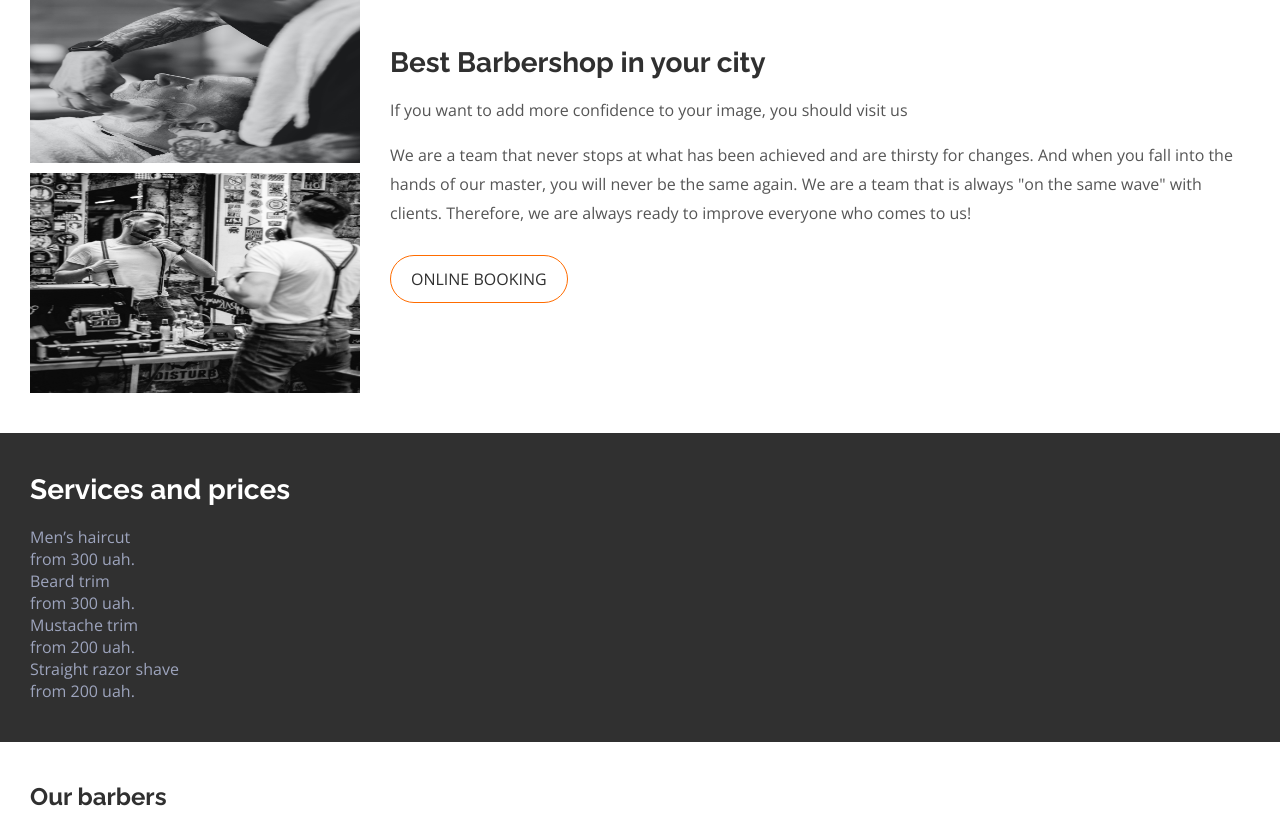
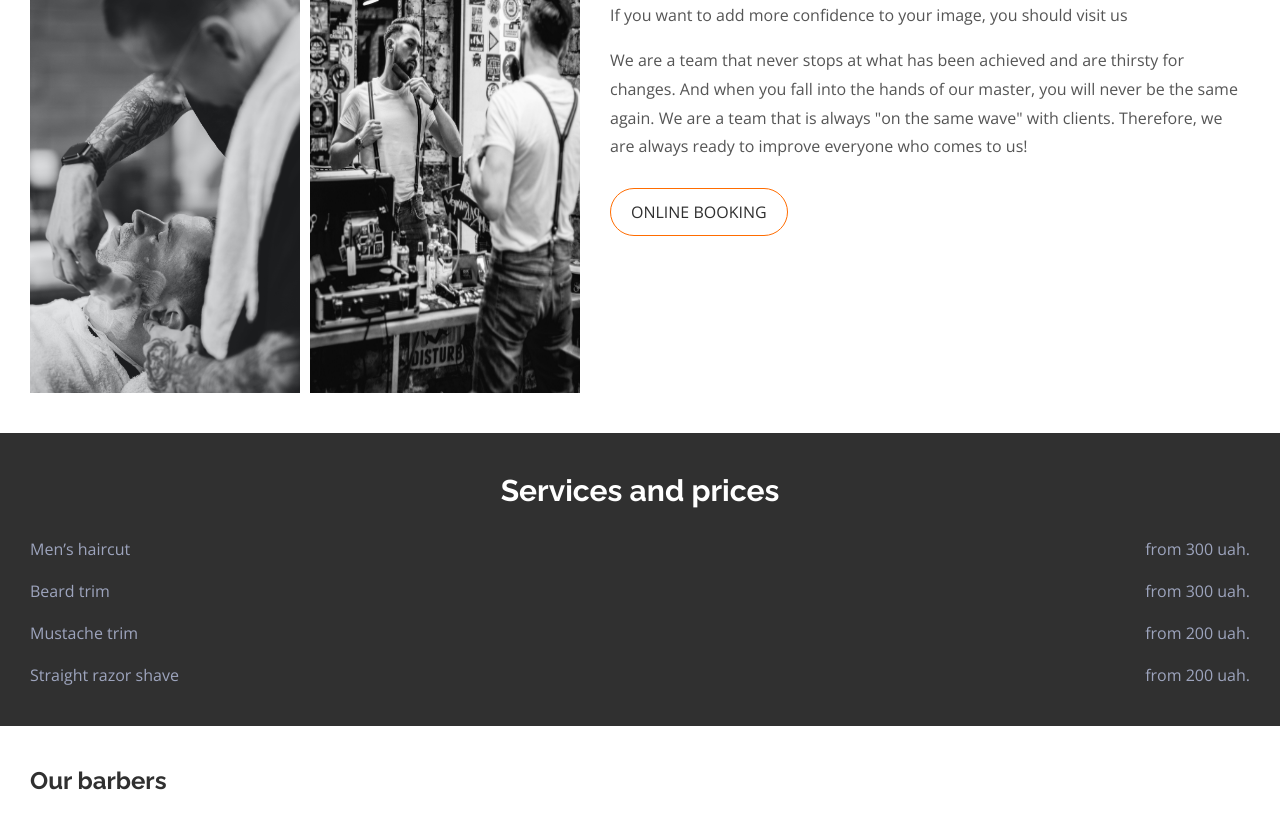
Before and after one commit to Katya-Semeniuk/barbershop, a plain HTML site: page index.html in a window 1280 px wide. Shown: the part 245-1063 px from the top of the page. Drawn offline with nearby package versions, Linux system fonts and the light colour scheme.

Commit message:
made about section responsive

```diff
--- a/assets/css/styles.css
+++ b/assets/css/styles.css
@@ -142,13 +142,22 @@ section {
   padding: 40px 30px;
 }
 #prices h2 {
-  font-size: 28px;
-  margin-bottom: 20px;
+  font-size: 30px;
+  margin-bottom: 30px;
+  text-align: center;
   color: var(--text-white-color);
 }
 
 #prices p {
   color: var(--text-light-grey);
+}
+.price-item {
+  display: flex;
+  justify-content: space-between;
+  color: var(--text-light-grey);
+}
+.price-item:not(:last-child) {
+  margin-bottom: 20px;
 }
 /* Barbers section */
 #barbers {
@@ -241,7 +250,6 @@ footer {
   #about {
     display: flex;
     gap: 30px;
-    align-items: center;
   }
   .img-wrap {
     display: flex;
@@ -264,4 +272,23 @@ footer {
   .header-nav-links li:not(:last-child) {
     margin-right: 15px;
   }
+
+  /* About */
+  /* About */
+  #about {
+    display: flex;
+    gap: 30px;
+  }
+  #about h2 {
+    font-size: 35px;
+  }
+  .img-wrap {
+    display: flex;
+    flex-direction: row;
+    gap: 10px;
+  }
+  .img-wrap img {
+    width: 270px;
+    height: 450px;
+  }
 }
--- a/index.html
+++ b/index.html
@@ -92,20 +92,20 @@
       </section>
       <section id="prices">
         <h2>Services and prices</h2>
-        <ul>
-          <li>
+        <ul class="price-list">
+          <li class="price-item">
             <p>Men’s haircut</p>
             <p>from 300 uah.</p>
           </li>
-          <li>
+          <li class="price-item">
             <p>Beard trim</p>
             <p>from 300 uah.</p>
           </li>
-          <li>
+          <li class="price-item">
             <p>Mustache trim</p>
             <p>from 200 uah.</p>
           </li>
-          <li>
+          <li class="price-item">
             <p>Straight razor shave</p>
             <p>from 200 uah.</p>
           </li>
```
